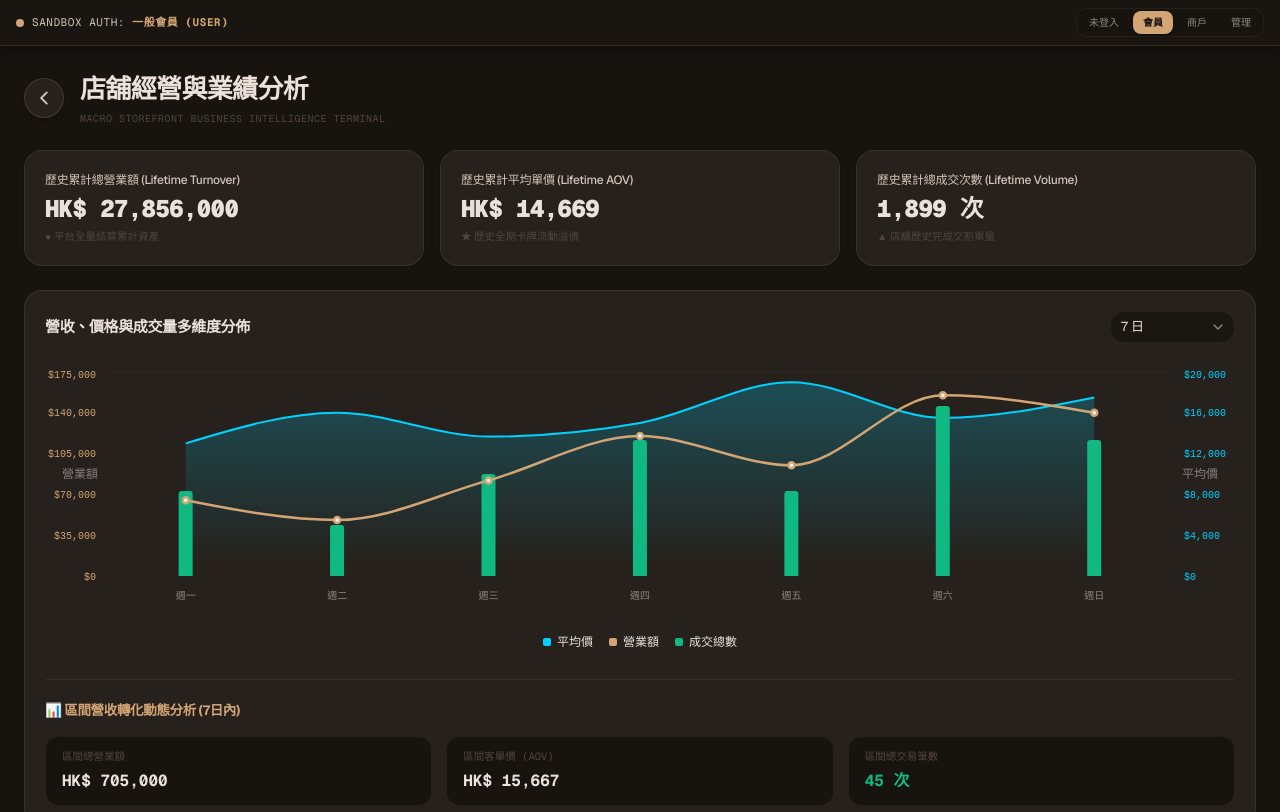
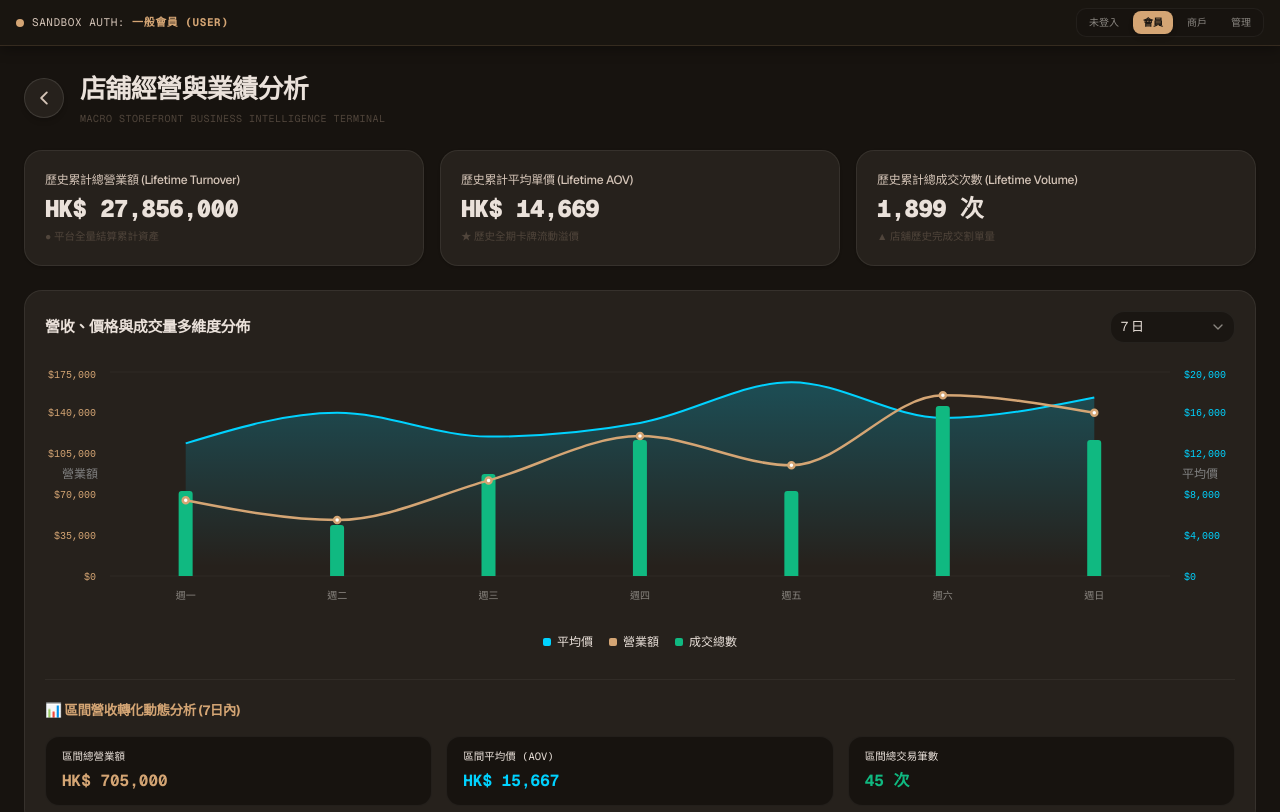
Before and after one commit to VxxxxC/Pokemon-Card-Trading-Platform-Client, a Next.js app: page /profile/merchant/performance in a window 1280 px wide. Shown: the top 812 px of the page. Built offline with nearby package versions, Linux system fonts and the light colour scheme.

Commit message:
add text color

```diff
--- a/app/profile/merchant/performance/page.tsx
+++ b/app/profile/merchant/performance/page.tsx
@@ -390,16 +390,16 @@ export default function MerchantPerformancePage() {
 
           <div className="grid grid-cols-1 sm:grid-cols-3 gap-3.5">
             <div className="bg-[#17130f] border border-white/5 rounded-xl px-4 py-3 flex flex-col">
-              <span className="font-mono text-[10.5px] text-text-disabled uppercase">區間總營業額</span>
-              <span className="font-mono text-[16px] font-bold text-text-primary mt-1">HK$ {intervalTurnover.toLocaleString()}</span>
+              <span className="font-mono text-[10.5px]">區間總營業額</span>
+              <span className={`text-[#d4a574] font-mono text-[16px] font-bold mt-1`}>HK$ {intervalTurnover.toLocaleString()}</span>
             </div>
             <div className="bg-[#17130f] border border-white/5 rounded-xl px-4 py-3 flex flex-col">
-              <span className="font-mono text-[10.5px] text-text-disabled uppercase">區間客單價 (AOV)</span>
-              <span className="font-mono text-[16px] font-bold text-text-primary mt-1">HK$ {intervalAvgPrice.toLocaleString()}</span>
+              <span className="font-mono text-[10.5px]">區間平均價 (AOV)</span>
+              <span className={`text-[#00D2FF] font-mono text-[16px] font-bold mt-1`}>HK$ {intervalAvgPrice.toLocaleString()}</span>
             </div>
             <div className="bg-[#17130f] border border-white/5 rounded-xl px-4 py-3 flex flex-col">
-              <span className="font-mono text-[10.5px] text-text-disabled uppercase">區間總交易筆數</span>
-              <span className="font-mono text-[16px] font-bold text-success mt-1">{intervalTxCount.toLocaleString()} 次</span>
+              <span className="font-mono text-[10.5px]">區間總交易筆數</span>
+              <span className={`text-[#10b981] font-mono text-[16px] font-bold mt-1`}>{intervalTxCount.toLocaleString()} 次</span>
             </div>
           </div>
         </div>
```
